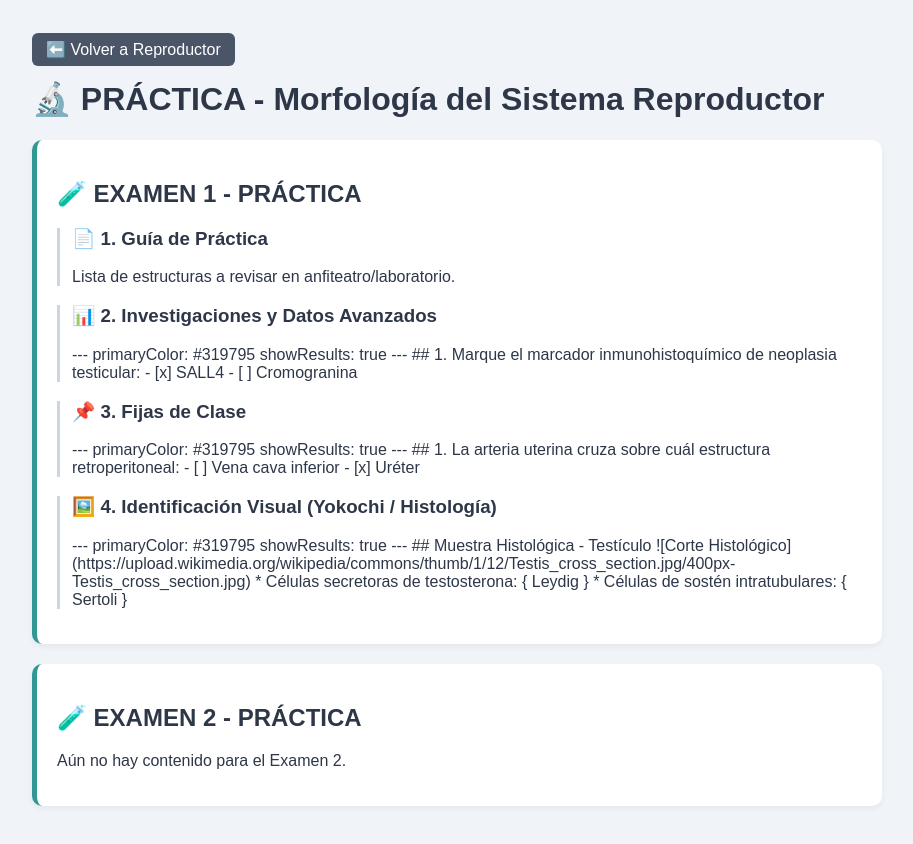
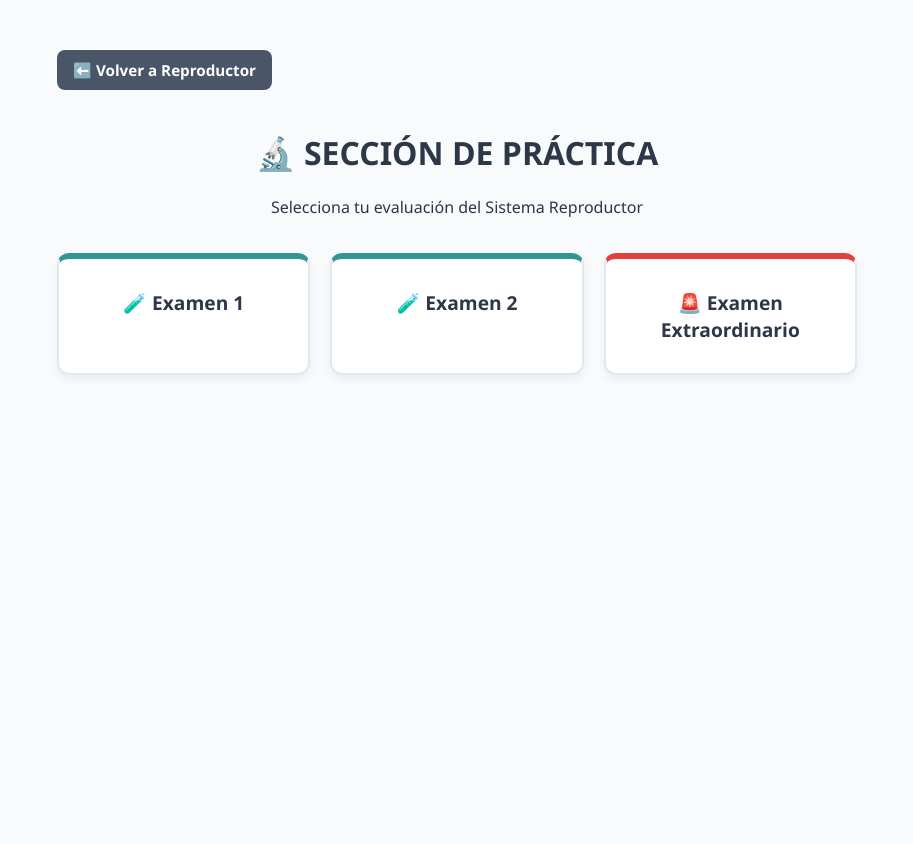
Before and after one commit to estybenchoque-arch/mis-cuestionarios-medicina, a plain HTML site: page ciclo2/reproductor/practica.html in a window 1280 px wide. Shown: the whole page, without its empty margins (183-1096 px from the left). After the commit the page ends 800 px from the top, so only its background shows below. Drawn offline with Linux system fonts and the light colour scheme; a script that the page names is missing.

Commit message:
Refactor HTML structure and styling for practice page

```diff
--- a/ciclo2/reproductor/practica.html
+++ b/ciclo2/reproductor/practica.html
@@ -4,106 +4,90 @@
     <meta charset="UTF-8">
     <meta name="viewport" content="width=device-width, initial-scale=1.0">
     <title>Práctica - Sistema Reproductor</title>
-    <script src="https://cdn.jsdelivr.net/npm/quizdown@latest/public/build/quizdown.js"></script>
     <style>
         body {
-            font-family: Arial, sans-serif;
-            max-width: 850px;
-            margin: 20px auto;
+            font-family: 'Segoe UI', Tahoma, Geneva, Verdana, sans-serif;
+            max-width: 800px;
+            margin: 30px auto;
             padding: 20px;
-            background-color: #f0f4f8;
+            background-color: #f8fafc;
             color: #2d3748;
+            text-align: center;
         }
         .btn-volver {
+            display: inline-block;
             background-color: #4a5568;
             color: white;
             text-decoration: none;
-            padding: 8px 14px;
-            border-radius: 6px;
+            padding: 10px 16px;
+            border-radius: 8px;
+            float: left;
+            font-size: 0.95rem;
+            font-weight: bold;
         }
-        .examen-card {
+        .header-titulo {
+            clear: both;
+            padding-top: 20px;
+        }
+        .grid-examenes {
+            display: grid;
+            grid-template-columns: repeat(auto-fit, minmax(220px, 1fr));
+            gap: 20px;
+            margin-top: 35px;
+        }
+        .card-examen {
             background: white;
-            padding: 20px;
-            border-radius: 10px;
-            margin: 20px 0;
-            box-shadow: 0 3px 6px rgba(0,0,0,0.05);
-            border-left: 5px solid #319795;
+            padding: 30px 20px;
+            border-radius: 12px;
+            box-shadow: 0 4px 10px rgba(0,0,0,0.06);
+            border: 2px solid #e2e8f0;
+            border-top: 6px solid #319795;
+            text-decoration: none;
+            color: #2d3748;
+            font-size: 1.2rem;
+            font-weight: bold;
+            transition: all 0.2s ease;
         }
-        .subgrupo {
-            margin: 15px 0;
-            padding-left: 12px;
-            border-left: 3px solid #cbd5e0;
+        .card-examen:hover {
+            transform: translateY(-4px);
+            border-color: #319795;
+            background-color: #e6fffa;
+        }
+        .card-extra {
+            border-top-color: #e53e3e;
+        }
+        .card-extra:hover {
+            border-color: #e53e3e;
+            background-color: #fff5f5;
         }
     </style>
 </head>
 <body>
 
+    <!-- Enlace directo al menu principal de reproductor -->
     <a href="reproductor.html" class="btn-volver">⬅️ Volver a Reproductor</a>
-    <h1>🔬 PRÁCTICA - Morfología del Sistema Reproductor</h1>
 
-    <!-- ================= EXAMEN 1 ================= -->
-    <div class="examen-card">
-        <h2>🧪 EXAMEN 1 - PRÁCTICA</h2>
-
-        <!-- Subgrupo 1 -->
-        <div class="subgrupo">
-            <h3>📄 1. Guía de Práctica</h3>
-            <p>Lista de estructuras a revisar en anfiteatro/laboratorio.</p>
-        </div>
-
-        <!-- Subgrupo 2 -->
-        <div class="subgrupo">
-            <h3>📊 2. Investigaciones y Datos Avanzados</h3>
-            <div class="quizdown">
-                ---
-                primaryColor: #319795
-                showResults: true
-                ---
-                ## 1. Marque el marcador inmunohistoquímico de neoplasia testicular:
-                - [x] SALL4
-                - [ ] Cromogranina
-            </div>
-        </div>
-
-        <!-- Subgrupo 3 -->
-        <div class="subgrupo">
-            <h3>📌 3. Fijas de Clase</h3>
-            <div class="quizdown">
-                ---
-                primaryColor: #319795
-                showResults: true
-                ---
-                ## 1. La arteria uterina cruza sobre cuál estructura retroperitoneal:
-                - [ ] Vena cava inferior
-                - [x] Uréter
-            </div>
-        </div>
-
-        <!-- Subgrupo 4: Imágenes -->
-        <div class="subgrupo">
-            <h3>🖼️ 4. Identificación Visual (Yokochi / Histología)</h3>
-            <div class="quizdown">
-                ---
-                primaryColor: #319795
-                showResults: true
-                ---
-                ## Muestra Histológica - Testículo
-                ![Corte Histológico](https://upload.wikimedia.org/wikipedia/commons/thumb/1/12/Testis_cross_section.jpg/400px-Testis_cross_section.jpg)
-
-                * Células secretoras de testosterona: { Leydig }
-                * Células de sostén intratubulares: { Sertoli }
-            </div>
-        </div>
+    <div class="header-titulo">
+        <h1>🔬 SECCIÓN DE PRÁCTICA</h1>
+        <p>Selecciona tu evaluación del Sistema Reproductor</p>
     </div>
 
-    <!-- ================= EXAMEN 2 ================= -->
-    <div class="examen-card">
-        <h2>🧪 EXAMEN 2 - PRÁCTICA</h2>
-        <p>Aún no hay contenido para el Examen 2.</p>
+    <div class="grid-examenes">
+        <!-- EXAMEN 1 -->
+        <a href="examen1.html" class="card-examen">
+            🧪 Examen 1
+        </a>
+
+        <!-- EXAMEN 2 -->
+        <a href="examen2.html" class="card-examen">
+            🧪 Examen 2
+        </a>
+
+        <!-- EXAMEN EXTRAORDINARIO -->
+        <a href="extraordinario.html" class="card-examen card-extra">
+            🚨 Examen Extraordinario
+        </a>
     </div>
 
-    <script>
-        quizdown.init();
-    </script>
 </body>
 </html>
```
